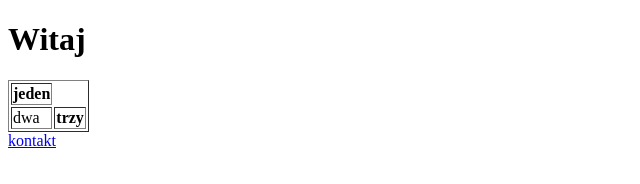
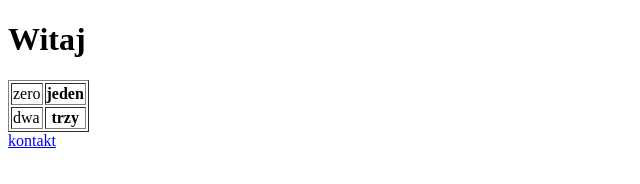
Before and after one commit to crisscross79/crisscross79.github.io, a plain HTML site: page index.html in a window 1280 px wide. Shown: the full height of the page, 0-640 px from the left. Drawn offline with Linux system fonts and the light colour scheme.

Commit message:
newtablearea

```diff
--- a/index.html
+++ b/index.html
@@ -10,6 +10,7 @@
     <h1>Witaj</h1>
     <table border="1">
         <tr>
+            <td>zero</td>
             <th>jeden</th>
         </tr>
         <tr>
```
